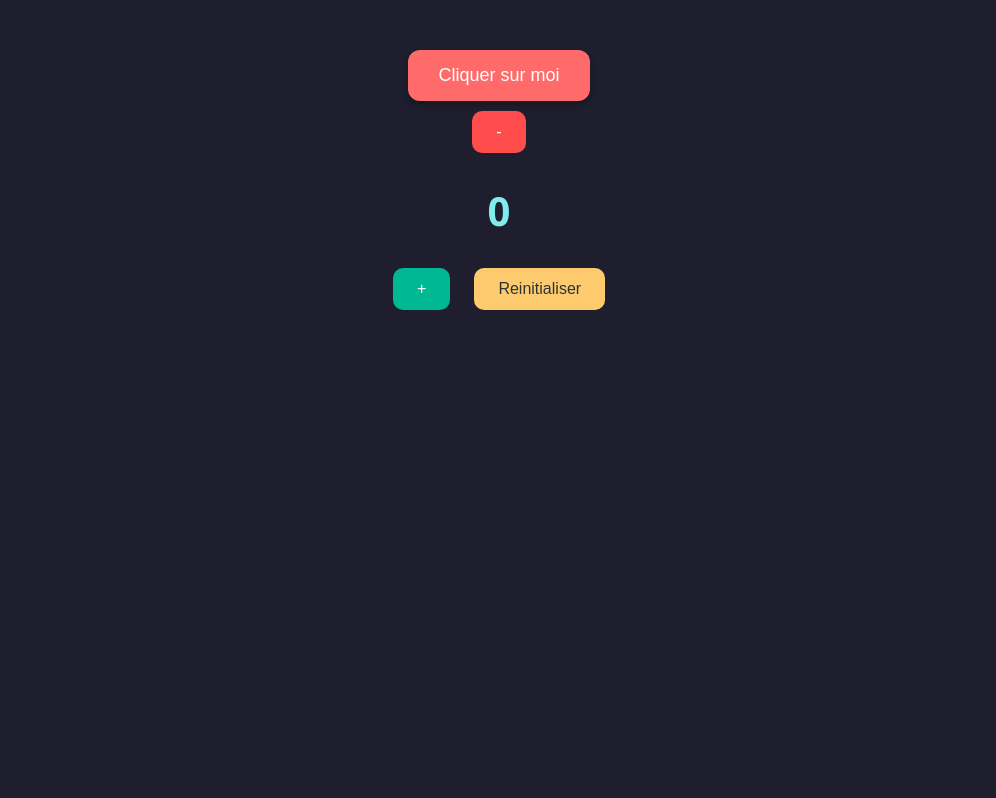
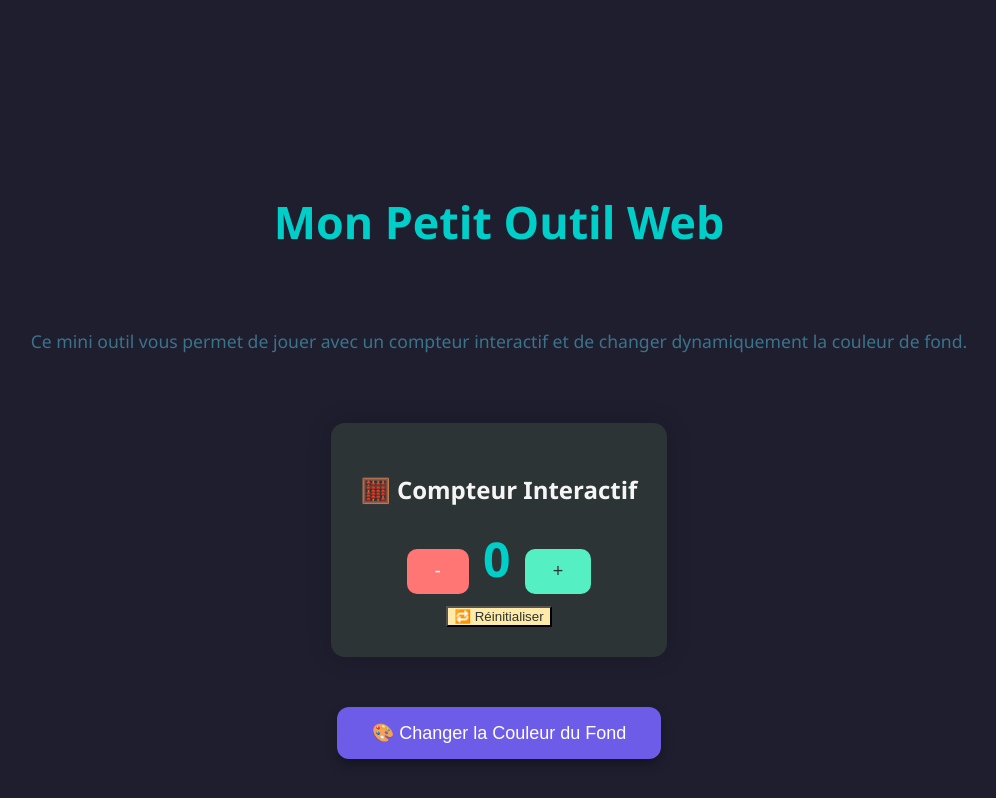
Before and after one commit to mamabilou/compteur, a plain HTML site: page index.html in a window 1280 px wide. Shown: the whole page, without its empty margins (141-1137 px from the left). Drawn offline with Linux system fonts and the light colour scheme.

Commit message:
Update index.html

```diff
--- a/index.html
+++ b/index.html
@@ -1,99 +1,120 @@
 <!DOCTYPE html>
 <html lang="fr">
 <head>
-    <meta charset="UTF-8">
-    <meta name="viewport" content="width=device-width, initial-scale=1.0">
-    <title>Mon Blog</title>
+  <meta charset="UTF-8" />
+  <meta name="viewport" content="width=device-width, initial-scale=1.0"/>
+  <title>Mon Blog - Couleur & Compteur</title>
   <style>
     body {
       font-family: 'Segoe UI', Tahoma, Geneva, Verdana, sans-serif;
-        text-align: center;
       background-color: #1e1e2f;
       color: #f5f5f5;
       margin: 0;
-        padding-top: 50px;
+      padding: 60px 20px;
+      display: flex;
+      flex-direction: column;
+      align-items: center;
+      justify-content: center;
+      min-height: 100vh;
+      gap: 50px;
       transition: background-color 1s ease;
     }
 
     h1 {
-        color: #f5f5f5;
+      font-size: 2.8em;
+      margin-bottom: 10px;
+      color: #00cec9;
     }
 
-    #clock {
-        font-size: 1.5em;
-        margin-bottom: 30px;
+    p.description {
+      font-size: 1.1em;
+      margin-bottom: 20px;
+      color: #3b738b;
+      text-align: center;
+    }
+
+    .counter-container {
+      background-color: #2d3436;
+      padding: 30px;
+      border-radius: 14px;
+      text-align: center;
+      box-shadow: 0 0 25px rgba(0, 0, 0, 0.2);
+    }
+
+    #compteur {
+      font-size: 3em;
+      font-weight: bold;
+      margin: 25px 0;
+      color: #00cec9;
+    }
+
+    .counter-buttons button {
+      padding: 12px 28px;
+      margin: 10px;
+      font-size: 18px;
+      border: none;
+      border-radius: 10px;
+      cursor: pointer;
+      transition: transform 0.2s, background-color 0.3s;
+    }
+
+    #decreBtn {
+      background-color: #ff7675;
+      color: white;
+    }
+
+    #increBtn {
+      background-color: #55efc4;
+      color: #2d3436;
+    }
+
+    #reset {
+      background-color: #ffeaa7;
+      color: #2d3436;
+    }
+
+    .counter-buttons button:hover {
+      transform: scale(1.05);
     }
 
     #btnColor {
-        padding: 15px 30px;
+      padding: 15px 35px;
       font-size: 18px;
-        background-color: #ff6b6b;
+      background-color: #6c5ce7;
       color: white;
       border: none;
       border-radius: 12px;
       cursor: pointer;
-        box-shadow: 0 4px 6px rgba(0, 0, 0, 0.3);
-        transition: background-color 0.3s ease, transform 0.2s ease;
+      box-shadow: 0 6px 12px rgba(0, 0, 0, 0.3);
+      transition: background-color 0.3s, transform 0.2s;
     }
 
     #btnColor:hover {
-        background-color: #e63946;
+      background-color: #5a4bcf;
       transform: scale(1.05);
     }
+  </style>
+</head>
+<body>
 
-    #decreBtn, #increBtn, #reset {
-        padding: 12px 24px;
-        margin: 10px;
-        font-size: 16px;
-        border: none;
-        border-radius: 10px;
-        cursor: pointer;
-        transition: transform 0.2s;
-    }
+  <h1>Mon Petit Outil Web</h1>
+  <p class="description">
+    Ce mini outil vous permet de jouer avec un compteur interactif et de changer dynamiquement la couleur de fond.
+  </p>
 
-    #decreBtn {
-        background-color: #ff4d4d;
-        color: white;
-    }
+  <div class="counter-container">
+    <h2>🧮 Compteur Interactif</h2>
+    <div class="counter-buttons">
+      <button id="decreBtn">-</button>
+      <span id="compteur">0</span>
+      <button id="increBtn">+</button>
+    </div>
+    <button id="reset">🔁 Réinitialiser</button>
+  </div>
 
-    #increBtn {
-        background-color: #00b894;
-        color: white;
-    }
-
-    #reset {
-        background-color: #fdcb6e;
-        color: #2d3436;
-    }
-
-    #decreBtn:hover,
-    #increBtn:hover,
-    #reset:hover {
-        transform: scale(1.05);
-    }
-
-    #compteur {
-        font-size: 2.5em;
-        font-weight: bold;
-        margin: 20px 0;
-        color: #81ecec;
-    }
-</style>
-
-</head>
-<body id="body">
-
-    <button id="btnColor">Cliquer sur moi</button>
-
-    <div class="list"></div>
-
-    <button id="decreBtn">-</button>
-    <p id="compteur">0</p>
-    <button id="increBtn">+</button>
-    <button id="reset">Reinitialiser</button>
+  <button id="btnColor">🎨 Changer la Couleur du Fond</button>
 
   <script>
-
     function genererCouleurHex() {
       const lettres = "0123456789abcdef";
       let couleur = "#";
@@ -103,30 +124,25 @@
       return couleur;
     }
 
-
-        const btnColor = document.getElementById("btnColor");
-        btnColor.addEventListener("click", () => {
+    document.getElementById("btnColor").addEventListener("click", () => {
       const couleur = genererCouleurHex();
       document.body.style.backgroundColor = couleur;
     });
 
     let compteur = 0;
     const compteurAffiche = document.getElementById("compteur");
-        const increBtn = document.getElementById("increBtn");
-        const decreBtn = document.getElementById("decreBtn");
-        const resetBtn = document.getElementById("reset");
 
-        increBtn.addEventListener("click", () => {
+    document.getElementById("increBtn").addEventListener("click", () => {
       compteur++;
       compteurAffiche.textContent = compteur;
     });
 
-        decreBtn.addEventListener("click", () => {
+    document.getElementById("decreBtn").addEventListener("click", () => {
       compteur--;
       compteurAffiche.textContent = compteur;
     });
 
-        resetBtn.addEventListener("click", () => {
+    document.getElementById("reset").addEventListener("click", () => {
       compteur = 0;
       compteurAffiche.textContent = compteur;
     });
```
Lines whose indentation alone changed are shown as unchanged.
